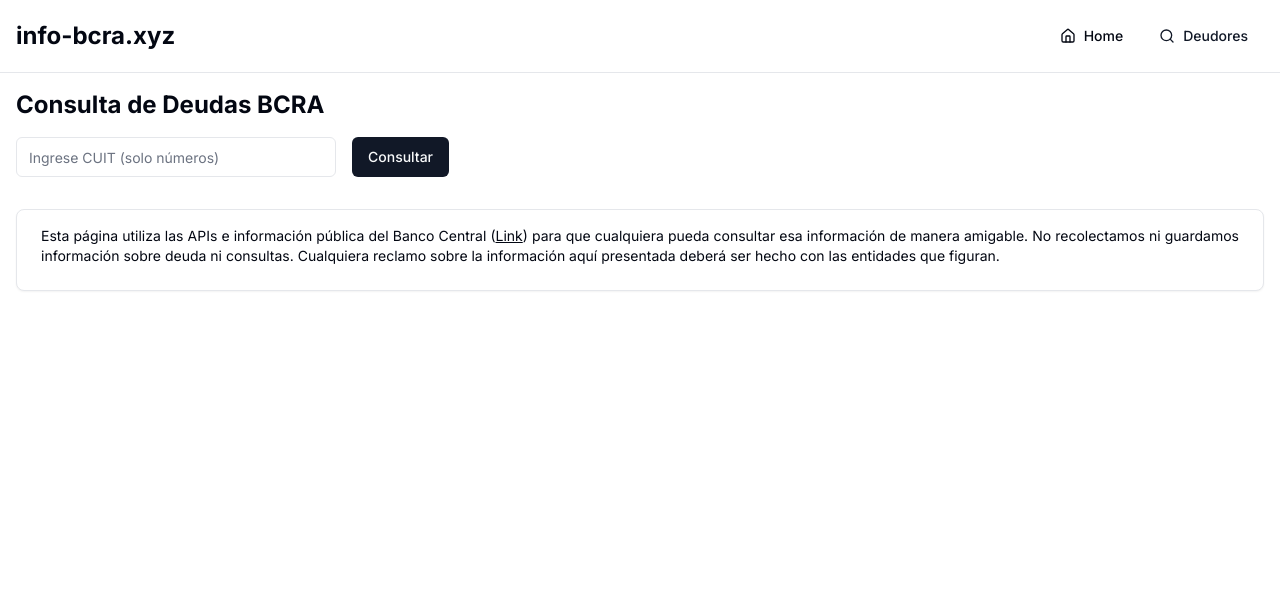
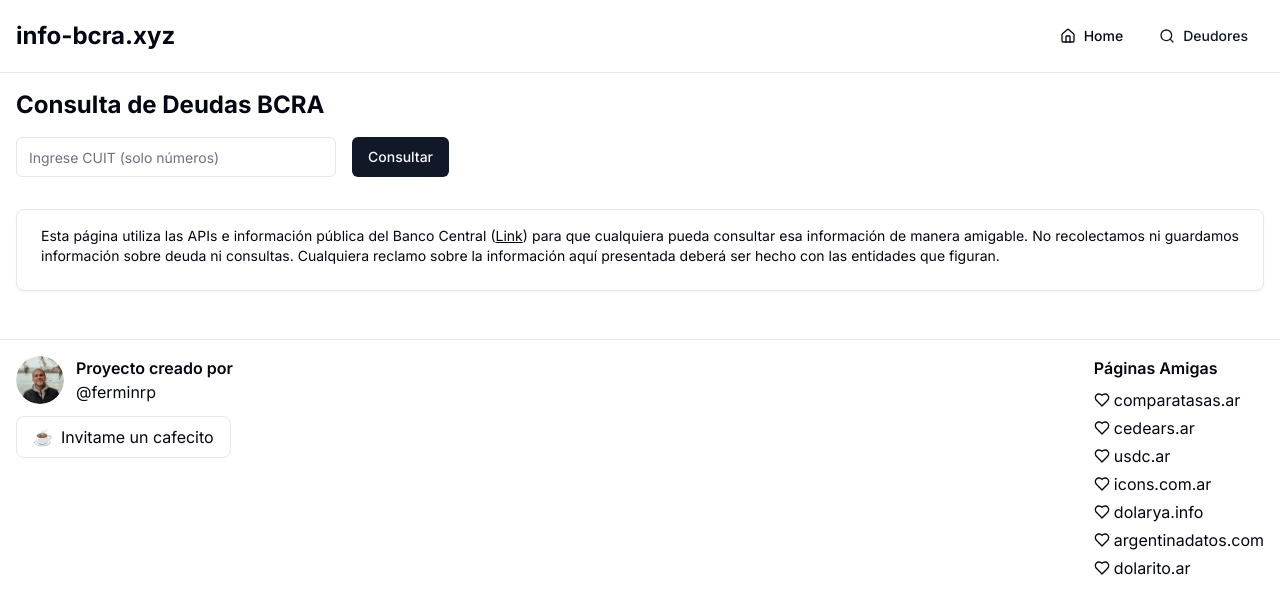
Before and after one commit to ferminrp/principales-variables, a Next.js app: page /deudores in a window 1280 px wide. Shown: the top 614 px of the page. Built offline with nearby package versions, Linux system fonts and the light colour scheme.

Commit message:
footer mvp

```diff
--- a/src/app/layout.tsx
+++ b/src/app/layout.tsx
@@ -4,6 +4,7 @@
 import "./globals.css";
 import { Analytics } from "@vercel/analytics/react";
 import { MainNav } from "@/components/main-nav";
+import { Footer } from "@/components/footer";
 
 const inter = Inter({ subsets: ["latin"] });
 
@@ -50,6 +51,7 @@
       <body className={inter.className}>
         <MainNav />
         <main>{children}</main>
+        <Footer />
         <GoogleAnalytics gaId="G-YWYJDWQ495" />
         <Analytics/>
       </body>
--- /dev/null
+++ b/src/components/footer.tsx
@@ -0,0 +1,82 @@
+import Link from "next/link";
+import { Avatar, AvatarFallback, AvatarImage } from "@/components/ui/avatar";
+import { Heart } from "lucide-react";
+import Image from "next/image";
+
+export function Footer() {
+  return (
+    <footer className="w-full border-t bg-background mt-8">
+      <div className="container mx-auto p-4">
+        <div className="flex flex-col md:flex-row justify-between items-start gap-6">
+          {/* Project Creator Section */}
+          <div className="flex flex-col items-start gap-3">
+            <div className="flex items-center gap-3">
+              <div className="w-12 h-12 relative overflow-hidden" style={{ borderRadius: "50%" }}>
+                <Image
+                  src="/jSlYyvDj_400x400.jpg"
+                  alt="@ferminrp"
+                  width={48}
+                  height={48}
+                  style={{
+                    objectFit: "cover",
+                    borderRadius: "50%",
+                    width: "100%",
+                    height: "100%"
+                  }}
+                />
+              </div>
+              <div className="flex flex-col">
+                <span className="font-semibold">Proyecto creado por</span>
+                <Link
+                  href="https://x.com/ferminrp"
+                  target="_blank"
+                  rel="noopener noreferrer"
+                  className="text-blue-600 hover:underline"
+                >
+                  @ferminrp
+                </Link>
+              </div>
+            </div>
+
+            {/* Coffee Invitation */}
+            <Link
+              href="https://ferminrp.com/cafecito"
+              target="_blank"
+              rel="noopener noreferrer"
+              className="px-4 py-2 border rounded-lg hover:bg-gray-100 flex items-center gap-2"
+            >
+              <span role="img" aria-label="coffee">☕</span> Invitame un cafecito
+            </Link>
+          </div>
+
+          {/* Friendly Websites */}
+          <div className="flex flex-col">
+            <h3 className="font-semibold mb-2">Páginas Amigas</h3>
+            <ul className="space-y-1">
+              {[
+                { name: "comparatasas.ar", url: "https://comparatasas.ar" },
+                { name: "cedears.ar", url: "https://cedears.ar" },
+                { name: "usdc.ar", url: "https://usdc.ar" },
+                { name: "icons.com.ar", url: "https://icons.com.ar" },
+                { name: "dolarya.info", url: "https://dolarya.info" },
+                { name: "argentinadatos.com", url: "https://argentinadatos.com" },
+                { name: "dolarito.ar", url: "https://dolarito.ar" },
+              ].map((site) => (
+                <li key={site.name}>
+                  <Link
+                    href={site.url}
+                    target="_blank"
+                    rel="noopener noreferrer"
+                    className="flex items-center gap-1 text-gray-600 hover:text-blue-600"
+                  >
+                    <Heart className="h-4 w-4 stroke-blue-600" /> {site.name}
+                  </Link>
+                </li>
+              ))}
+            </ul>
+          </div>
+        </div>
+      </div>
+    </footer>
+  );
+}
```
Also changed, not shown: public/jSlYyvDj_400x400.jpg (added).
